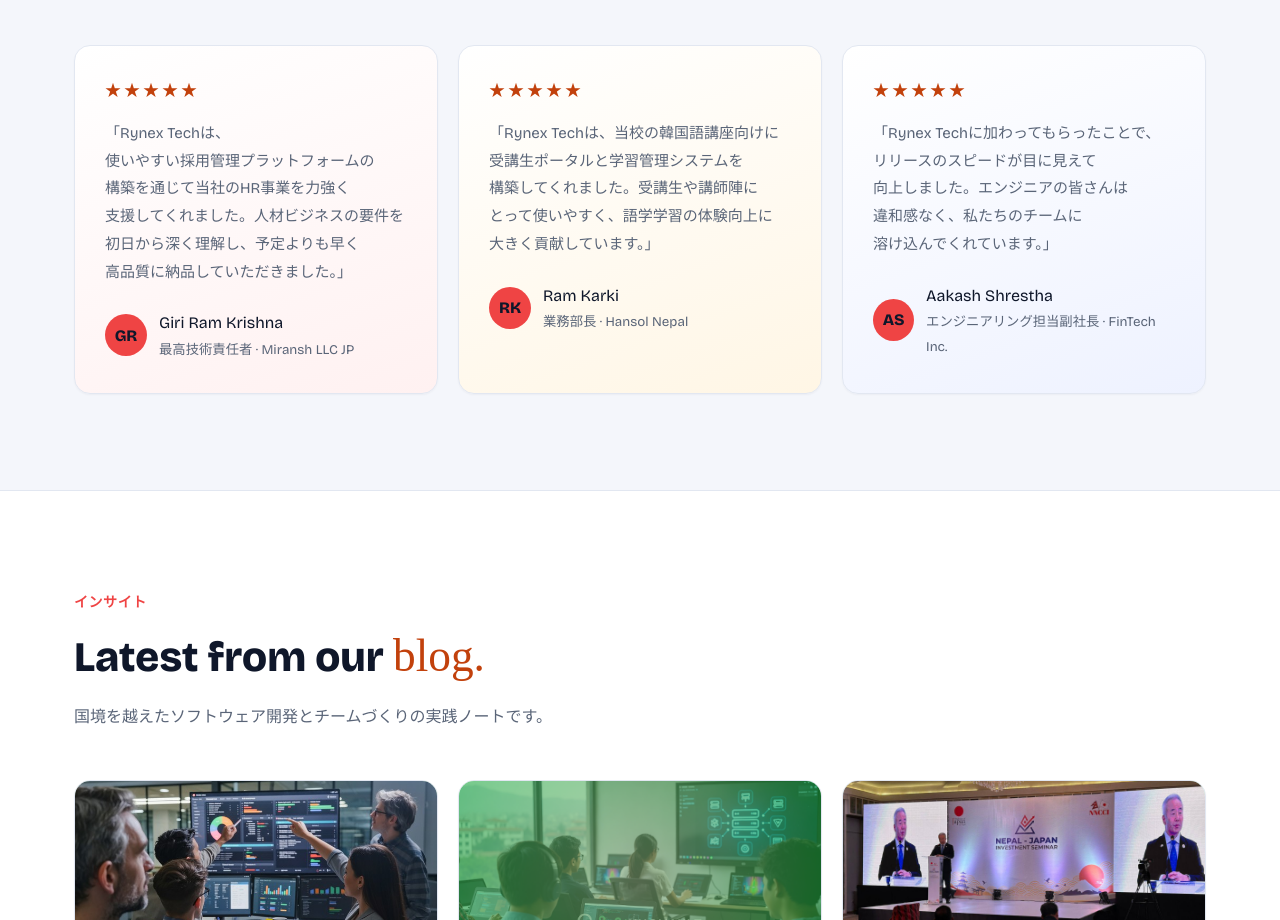
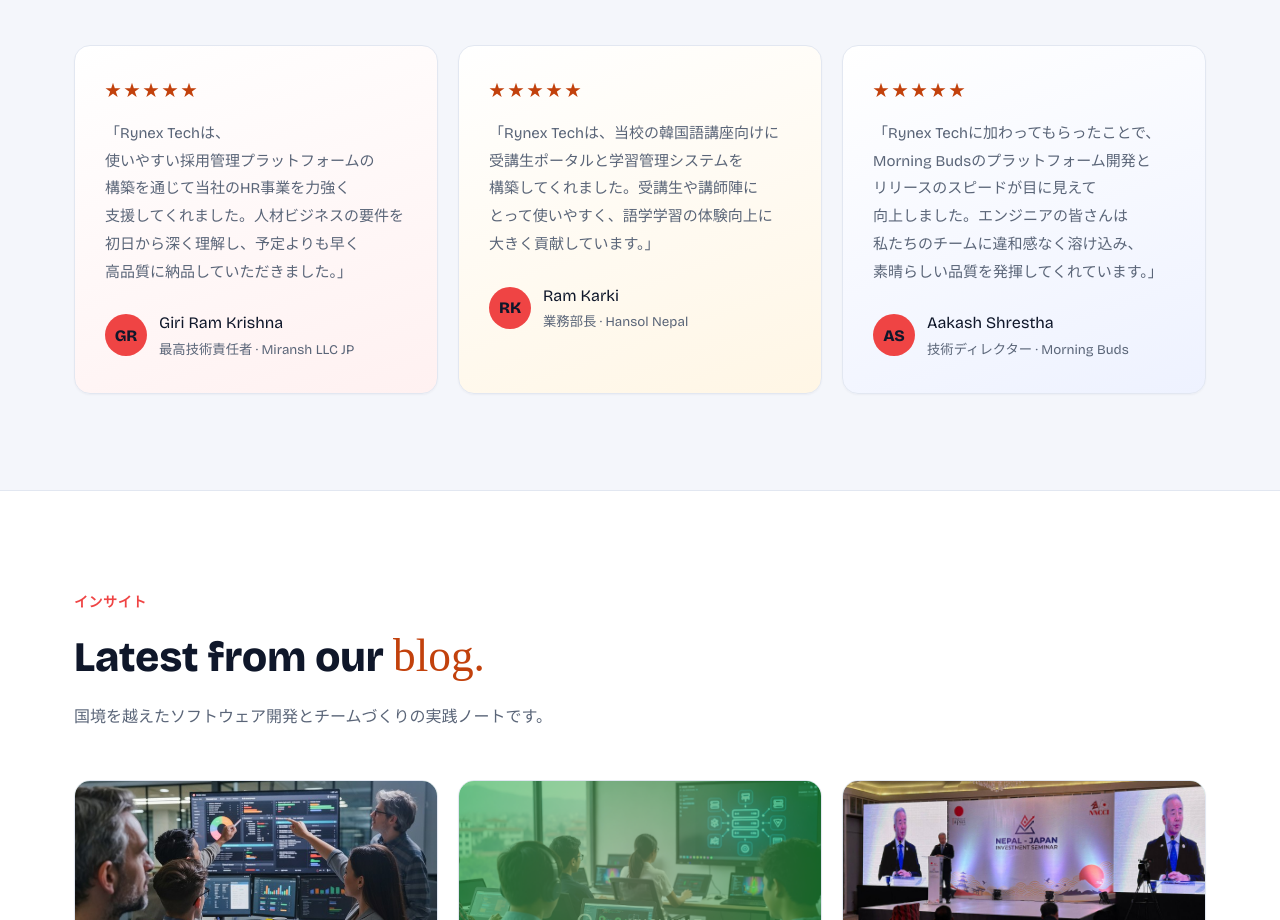
Before and after one commit to arjun33lama-sketch/rynextech, a website: page index.html in a window 1280 px wide. Shown: the part 9302-10222 px from the top of the page. Drawn offline with nearby package versions, Linux system fonts and the light colour scheme.

Commit message:
feat: update Morning Buds testimonial and credentials

```diff
--- a/index.html
+++ b/index.html
@@ -434,12 +434,12 @@
           </div>
           <div class="card">
             <div class="stars">★★★★★</div>
-            <p class="q" data-copy-en="“Adding Rynex Tech to our roadmap noticeably sped up our releases. Their engineers blend into our own team with no friction.”"
-              data-copy-ja="「Rynex Techに加わってもらったことで、リリースのスピードが目に見えて向上しました。エンジニアの皆さんは違和感なく、私たちのチームに溶け込んでくれています。」">“Adding Rynex Tech to our roadmap noticeably sped up our releases. Their engineers blend into
-              our own team with no friction.”</p>
+            <p class="q" data-copy-en="“Adding Rynex Tech to our roadmap noticeably sped up our releases for Morning Buds. Their engineers blend into our own team with no friction and deliver exceptional quality.”"
+              data-copy-ja="「Rynex Techに加わってもらったことで、Morning Budsのプラットフォーム開発とリリースのスピードが目に見えて向上しました。エンジニアの皆さんは私たちのチームに違和感なく溶け込み、素晴らしい品質を発揮してくれています。」">“Adding Rynex Tech to our roadmap noticeably sped up our releases for Morning Buds. Their engineers blend into
+              our own team with no friction and deliver exceptional quality.”</p>
             <div class="who">
               <div class="av">AS</div>
-              <div>Aakash Shrestha<small data-copy-en="VP of Engineering · FinTech Inc." data-copy-ja="エンジニアリング担当副社長 · FinTech Inc.">VP of Engineering · FinTech Inc.</small></div>
+              <div>Aakash Shrestha<small data-copy-en="Director of Technology · Morning Buds" data-copy-ja="技術ディレクター · Morning Buds">Director of Technology · Morning Buds</small></div>
             </div>
           </div>
         </div>
@@ -1175,6 +1175,8 @@
       T['Five focused service lines, each run by experienced people who care about your outcome.'] = '経験豊富なメンバーが成果にこだわる、5つの専門サービスをご用意しています。';
       T['Early Learning Centre'] = '幼児教育センター';
       T['Morning Buds'] = 'Morning Buds';
+      T['Director of Technology · Morning Buds'] = '技術ディレクター · Morning Buds';
+      T['Aakash Shrestha'] = 'Aakash Shrestha';
       ALT['Software engineers collaborating on full-stack architecture, code and systems'] = 'フルスタックのアーキテクチャ、コード、システム構築で協業するソフトウェアエンジニアたち';
       ALT['Morning Buds Early Learning Centre logo'] = 'Morning Buds 幼児教育センターのロゴ';
       const targets = [];
```
